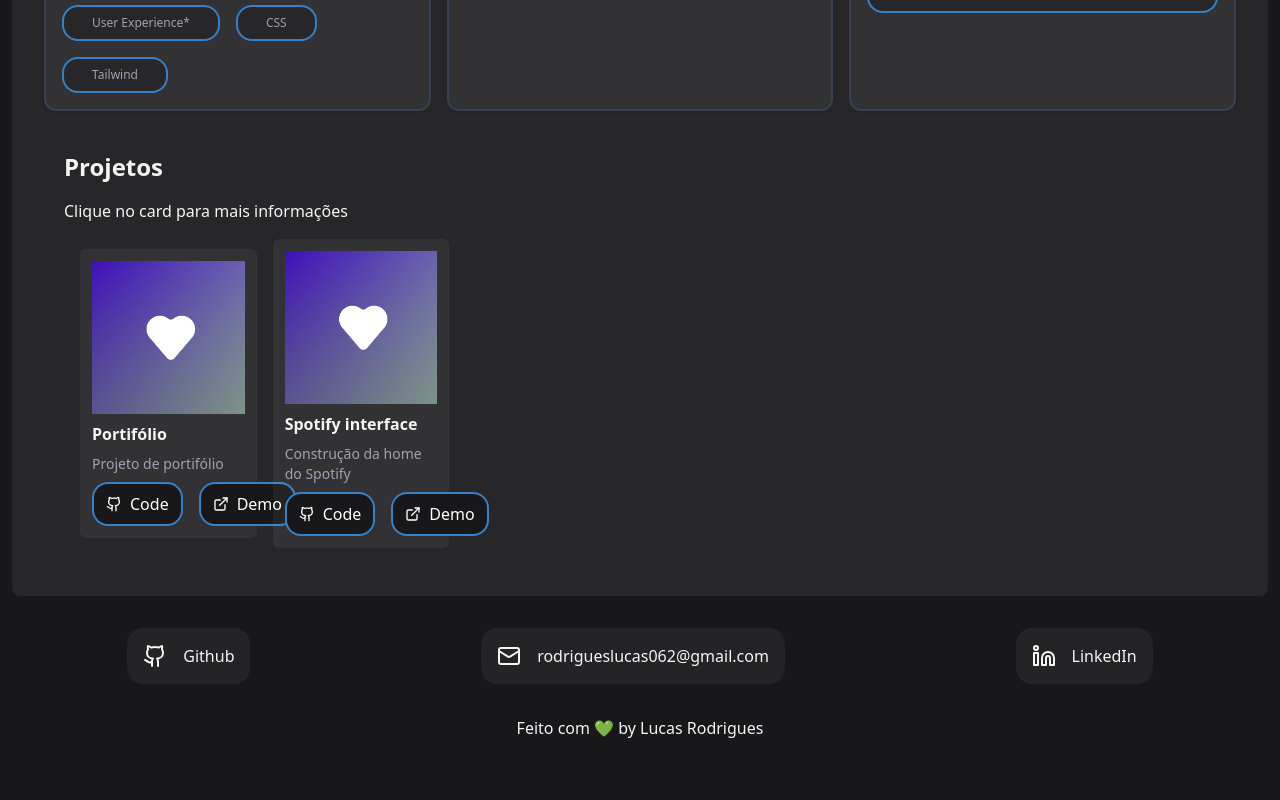
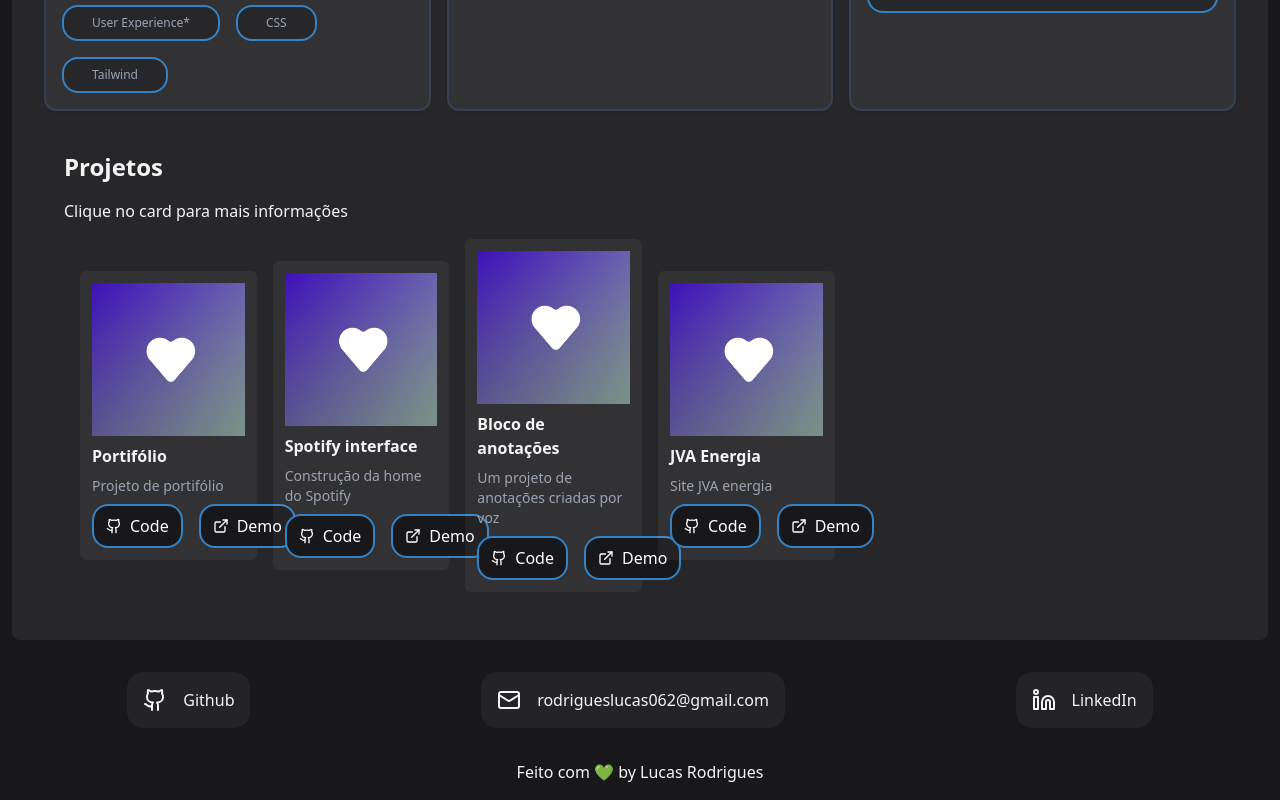
Before and after one commit to rodrigueslucas062/portfolio, a Next.js app: page / in a window 1280 px wide. Shown: the part 1011-1811 px from the top of the page. Before the commit the page ends 1767 px from the top, so only its background shows below. Built offline with nearby package versions, Linux system fonts and the light colour scheme.

Commit message:
✨ New Projects

```diff
--- a/src/components/projetos/projetos.js
+++ b/src/components/projetos/projetos.js
@@ -26,6 +26,26 @@ const informacoes = [
     descricao: "Construção da home do Spotify",
     descricao_modal: "Descrição do projeto Spotify interface",
     tecnologias: ["React", "Next.js", "CSS", "HTML", "JavaScript"],
+  },
+  {
+    code: "https://github.com/rodrigueslucas062/Rocketseat",
+    demo: "https://spotify-interface-nine.vercel.app/",
+    imagemSrc: Curtidas,
+    imagemAlt: "Imagem do projeto",
+    titulo: "Bloco de anotações",
+    descricao: "Um projeto de anotações criadas por voz",
+    descricao_modal: "Descrição do projeto Bloco de anotações",
+    tecnologias: ["Next.js", "CSS", "HTML", "JavaScript", "Tailwind", "SpeechRecognitionAPI"],
+  },
+  {
+    code: "https://github.com/rodrigueslucas062/jva-energia",
+    demo: "https://jva-energia.vercel.app/",
+    imagemSrc: Curtidas,
+    imagemAlt: "Imagem do projeto",
+    titulo: "JVA Energia",
+    descricao: "Site JVA energia",
+    descricao_modal: "Descrição do site JVA Energia",
+    tecnologias: ["Next.js", "JavaScript", "Tailwind"],
   },
 ];
 
```
